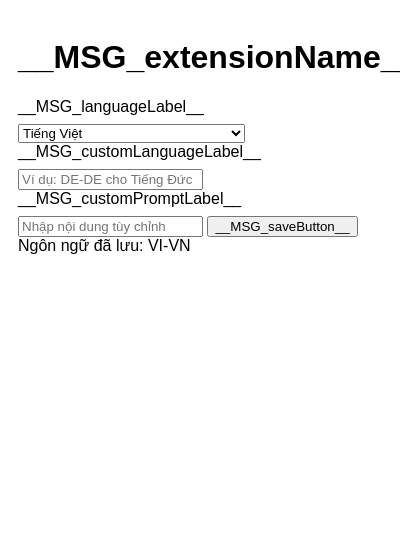
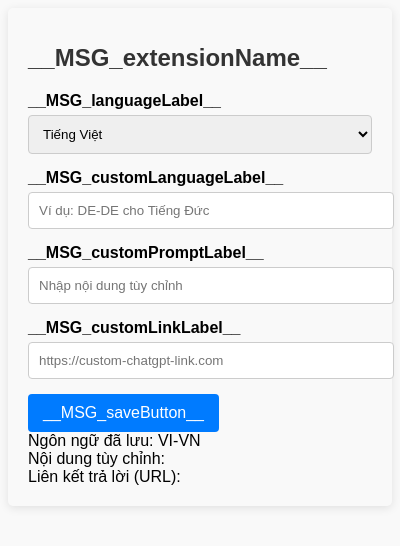
Before and after one commit to hieuck/Send-to-AI, a browser extension: page popup.html in a window 400 px wide. Both pictures are taken after a click on the button "__MSG_saveButton__". Drawn offline with Linux system fonts and the light colour scheme.

Commit message:
add bugs

```diff
--- a/_locales/vi/messages.json
+++ b/_locales/vi/messages.json
@@ -14,6 +14,9 @@
     "customPromptLabel": {
       "message": "Hoặc nhập nội dung tùy chỉnh"
     },
+    "customLinkLabel": {
+      "message": "Nhập Liên kết trả lời (URL):"
+    },
     "saveButton": {
       "message": "Lưu"
     },
--- a/js/popup.js
+++ b/js/popup.js
@@ -1,13 +1,14 @@
 document.addEventListener("DOMContentLoaded", () => {
     const languageDropdown = document.getElementById("languageDropdown");
     const customLanguageInput = document.getElementById("customLanguage");
-    const customPromptInput = document.getElementById("customPrompt"); // Thêm dòng này
+    const customPromptInput = document.getElementById("customPrompt");
+    const customLinkInput = document.getElementById("customLink");
     const saveButton = document.getElementById("saveButton");
     const statusMessage = document.createElement("div");
     document.body.appendChild(statusMessage);
 
-    // Tải ngôn ngữ và nội dung tùy chỉnh đã lưu
-    chrome.storage.local.get(["selectedLanguage", "customLanguage", "customPrompt"], (data) => {
+    // Tải ngôn ngữ, nội dung tùy chỉnh và custom link đã lưu
+    chrome.storage.local.get(["selectedLanguage", "customLanguage", "customPrompt", "customLink"], (data) => {
         if (data.selectedLanguage) {
             languageDropdown.value = data.selectedLanguage;
             statusMessage.innerText += `Ngôn ngữ đã chọn: ${data.selectedLanguage}\n`;
@@ -16,9 +17,13 @@ document.addEventListener("DOMContentLoaded", () => {
             customLanguageInput.value = data.customLanguage;
             statusMessage.innerText += `Ngôn ngữ tùy chỉnh: ${data.customLanguage}\n`;
         }
-        if (data.customPrompt) { // Thêm dòng này để tải customPrompt
+        if (data.customPrompt) {
             customPromptInput.value = data.customPrompt;
             statusMessage.innerText += `Nội dung tùy chỉnh: ${data.customPrompt}\n`;
+        }
+        if (data.customLink) {
+            customLinkInput.value = data.customLink;
+            statusMessage.innerText += `Liên kết trả lời (URL): ${data.customLink}\n`;
         }
     });
 
@@ -26,15 +31,16 @@ document.addEventListener("DOMContentLoaded", () => {
     saveButton.addEventListener("click", () => {
         const selectedLanguage = languageDropdown.value;
         const customLanguage = customLanguageInput.value;
-        const customPrompt = customPromptInput.value; // Thêm dòng này
+        const customPrompt = customPromptInput.value;
+        const customLink = customLinkInput.value;
 
-        // Lưu ngôn ngữ đã chọn, ngôn ngữ tùy chỉnh và nội dung tùy chỉnh vào chrome.storage
-        chrome.storage.local.set({ selectedLanguage, customLanguage, customPrompt }, () => {
+        // Lưu ngôn ngữ, nội dung tùy chỉnh và custom link vào chrome.storage
+        chrome.storage.local.set({ selectedLanguage, customLanguage, customPrompt, customLink }, () => {
             alert("Cài đặt đã được lưu!");
-            statusMessage.innerText = `Ngôn ngữ đã lưu: ${selectedLanguage}`;
+            statusMessage.innerText = `Ngôn ngữ đã lưu: ${selectedLanguage}\nNội dung tùy chỉnh: ${customPrompt}\nLiên kết trả lời (URL): ${customLink}`;
 
             // Gửi thông báo đến background để cập nhật menu
             chrome.runtime.sendMessage({ action: "createContextMenus" });
         });
     });
-  });
+});
--- a/popup.html
+++ b/popup.html
@@ -7,11 +7,39 @@
     <style>
         body {
             font-family: Arial, sans-serif;
-            padding: 10px;
+            padding: 20px; /* Thêm khoảng cách xung quanh body */
+            background-color: #f9f9f9; /* Thêm màu nền nhẹ */
+            border-radius: 5px; /* Bo góc cho body */
+            box-shadow: 0 2px 10px rgba(0, 0, 0, 0.1); /* Thêm bóng cho body */
+        }
+        h1 {
+            margin-bottom: 20px; /* Dãn cách cho tiêu đề */
+            font-size: 24px; /* Kích thước tiêu đề */
+            color: #333; /* Màu chữ tiêu đề */
         }
         label {
             display: block;
-            margin-bottom: 8px;
+            margin-bottom: 5px; /* Dãn cách dưới label */
+            font-weight: bold; /* Làm đậm label */
+        }
+        select, input[type="text"] {
+            width: 100%; /* Chiều rộng đầy đủ */
+            padding: 10px; /* Khoảng cách bên trong */
+            margin-bottom: 15px; /* Dãn cách dưới các ô nhập */
+            border: 1px solid #ccc; /* Đường viền cho các ô nhập */
+            border-radius: 4px; /* Bo góc cho các ô nhập */
+        }
+        button {
+            padding: 10px 15px; /* Khoảng cách cho nút */
+            background-color: #007bff; /* Màu nền cho nút */
+            color: white; /* Màu chữ nút */
+            border: none; /* Bỏ viền cho nút */
+            border-radius: 4px; /* Bo góc cho nút */
+            cursor: pointer; /* Thay đổi con trỏ khi di chuột qua nút */
+            font-size: 16px; /* Kích thước chữ nút */
+        }
+        button:hover {
+            background-color: #0056b3; /* Màu nền khi di chuột qua nút */
         }
     </style>
 </head>
@@ -54,6 +82,10 @@
     <label for="customPrompt">__MSG_customPromptLabel__</label>
     <input type="text" id="customPrompt" placeholder="Nhập nội dung tùy chỉnh" />
 
+    <!-- Ô nhập cho custom link -->
+    <label for="customLink">__MSG_customLinkLabel__</label>
+    <input type="text" id="customLink" placeholder="https://custom-chatgpt-link.com" />
+
     <!-- Nút lưu -->
     <button id="saveButton">__MSG_saveButton__</button>
 
```
Also changed, not shown: js/background.js (+9 -9 lines), manifest.json.
